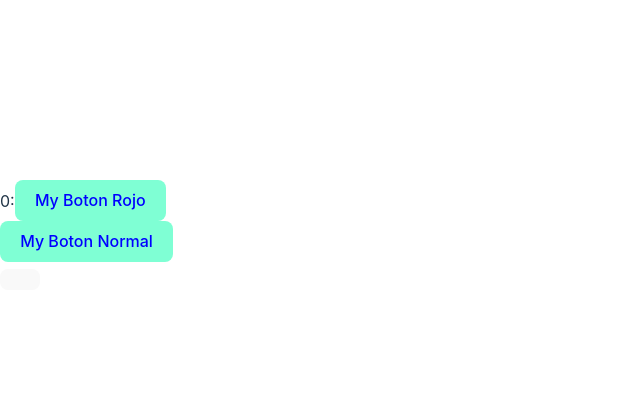
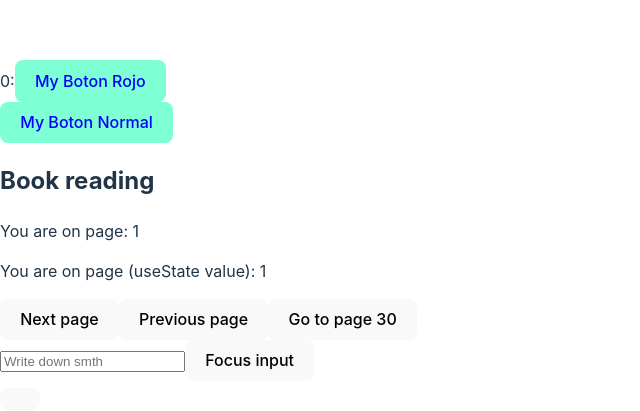
Before and after one commit to prs2772/STDY-001-RJS-Gentleman, a React (Vite) app: page / in a window 1280 px wide. Shown: the part 165-576 px from the top of the page, without its empty margins (0-640 px from the left). Built offline with nearby package versions, Linux system fonts and the light colour scheme.

Commit message:
feture useRef

```diff
--- a/src/App.tsx
+++ b/src/App.tsx
@@ -1,5 +1,5 @@
 import './App.css'
-import { AppForm, Button, ColorRed } from './components';
+import { AppForm, Button, ColorRed, BookReader, FocusInput } from './components';
 import { GlobalProvider } from './context/global.provider';
 
 export default function App() {
@@ -20,6 +20,9 @@ export default function App() {
       <ColorRed><Button parentMethod={dimeHola}>My Boton Rojo</Button></ColorRed>
       <Button parentMethod={handleClick}> My Boton Normal</Button>
 
+      <BookReader />
+      <FocusInput />
+
       <AppForm>
         <button type="submit" onClick={submit} ></button>
       </AppForm>
--- /dev/null
+++ b/src/components/UseRef/BookReader.tsx
@@ -0,0 +1,54 @@
+// Used for/when:
+// Allows us to create a mutable reference that persists along the lifecycle of the component withouit cause a render
+// Reference a DOM element
+// Don't triggers a re render but modifies the current value of the reference
+
+import { useRef, useState } from "react"
+
+interface IBookProps {
+    bookPages?: number;
+    currentPage?: number;
+}
+
+export const BookReader = ({ bookPages = 100, currentPage = 1 }: IBookProps) => {
+    const currentPageRef = useRef<number>(currentPage);
+    const [currentPageHook, setCurrentPageHook] = useState<number>(currentPage);
+
+    const nextPage = () => {
+        if(currentPageRef.current < bookPages) {
+            console.log(`You have advanced to page ${++currentPageRef.current}`);
+        } else {
+            console.log(`You are on the last page (${currentPageRef.current})!`);
+        }
+    }
+
+    const previousPage = () => {
+        if(currentPageRef.current > 1) {
+            console.log(`You have gone back to page ${--currentPageRef.current}`);
+        } else {
+            console.log(`You are on the first page (${currentPageRef.current})!`);
+        }
+    }
+
+    const goToPage = (page: number) => {
+        let message: string = page < 1 || page > bookPages ? 'Invalid page number!' :
+        currentPageRef.current === page ? 'You already are on this page!' : '';
+        if(message === '') {
+            message = `You have gone to page ${page}`;
+            currentPageRef.current = page;
+            setCurrentPageHook(page);
+        }
+        console.log(message);
+    }
+
+    return(
+        <div>
+            <h2>Book reading</h2>
+            <p>You are on page: {currentPageRef.current}</p>
+            <p>You are on page (useState value): {currentPageHook}</p>
+            <button onClick={nextPage}>Next page</button>
+            <button onClick={previousPage}>Previous page</button>
+            <button onClick={() => goToPage(30)}>Go to page 30</button>
+        </div>
+    )
+}
--- /dev/null
+++ b/src/components/UseRef/FocusInput.tsx
@@ -0,0 +1,19 @@
+import { useRef } from "react";
+
+export const FocusInput = () => {
+    const inputRef = useRef<HTMLInputElement>(null);
+    const handleButtonClick = () => {
+        if(!inputRef.current) {
+            console.log("No input element reference found");
+            return;
+        }
+        inputRef.current.focus();
+    }
+
+    return (
+        <div>
+            <input ref={inputRef} type="text" placeholder="Write down smth" />
+            <button onClick={handleButtonClick}>Focus input</button>
+        </div>
+    )
+}
--- a/src/components/index.ts
+++ b/src/components/index.ts
@@ -5,3 +5,6 @@ export * from './UseState/UseState.tsx'
 export * from './Button/Button.tsx'
 
 export * from './AppForm/AppForm.tsx'
+
+export * from './UseRef/BookReader.tsx'
+export * from './UseRef/FocusInput.tsx'
```
